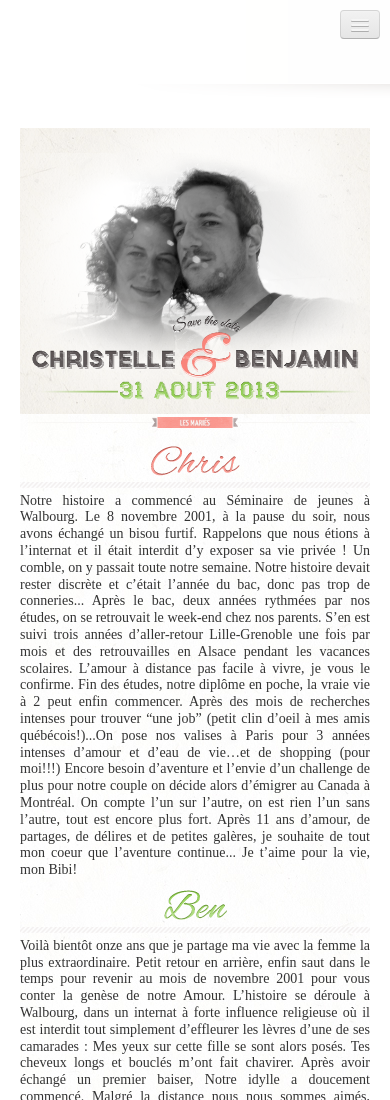
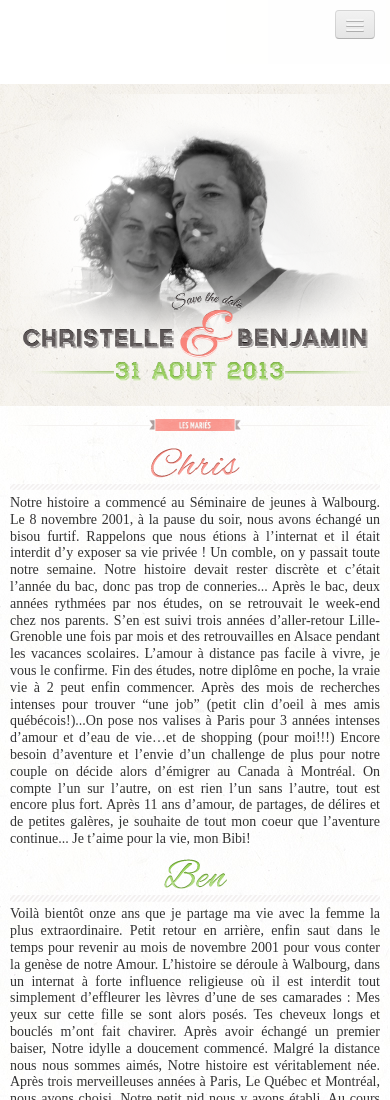
Before and after one commit to SabareeshSS/WeddingSite, a website: page public/index.html in a window 390 px wide. Shown: the top 1100 px of the page. Drawn offline with Linux system fonts and the light colour scheme; a web font is replaced by a local one.

Commit message:
positioning and mobile responsive stuff

```diff
--- a/public/less/christelleandbenjamin.less
+++ b/public/less/christelleandbenjamin.less
@@ -2,13 +2,17 @@
 body{
 	font-family: 'Anaheim';
 	line-height: 1.2em;
+	padding: 0;
+	margin: auto;
 }
 .navbar {
 	background:url('../img/bck_header.png') repeat;
-	height:108px;
 	.container {
 		background:none;
-		height:108px;
+		padding: 20px;
+	}
+	.btn-navbar {
+		margin-right: 30px;
 	}
 	.navbar-inner {
 		background:none;
@@ -31,6 +35,11 @@ body{
 
 .container-fluid {
 	background:url('../img/bck-general.jpg') repeat;
+	padding:10px;
+}
+.container-fluid  > * {
+	max-width: 1200px;
+	margin: auto;
 }
 
 .container-fluid.white {
```
Also changed, not shown: public/css/christelleandbenjamin.css.
